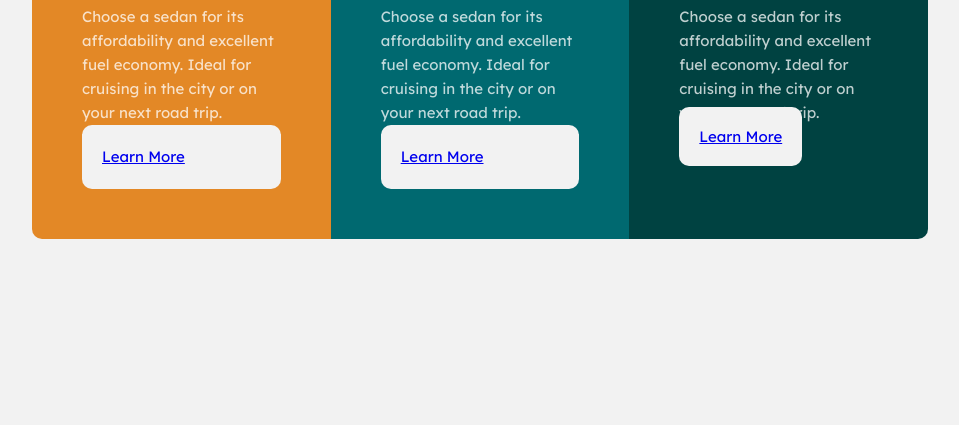
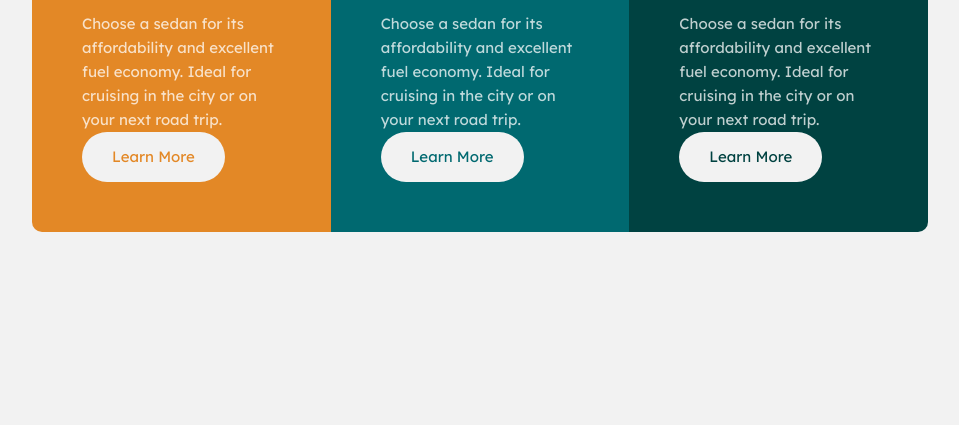
Before and after one commit to lilKriT/3-column-preview-card, a plain HTML site: page index.html in a window 1280 px wide. Shown: the part 375-800 px from the top of the page, without its empty margins (160-1119 px from the left). Drawn offline with Linux system fonts and the light colour scheme.

Commit message:
Moving forward.

```diff
--- a/css/style.css
+++ b/css/style.css
@@ -46,7 +46,7 @@ main {
 .products-column {
     flex-grow: 1;
     padding: 5rem 5rem;
-    display: flex;
+    display: inline-flex;
     flex-direction: column;
 }
 
@@ -84,6 +84,28 @@ main {
 
 .product-learn-more {
     background-color: var(--very-light-gray);
-    padding: 2rem;
-    border-radius: 10px;
+    height: 50px;
+    padding: 0 3rem;
+    border-radius: 25px;
+
+    display: flex;
+    justify-content: center;
+    align-items: center;
+    text-decoration: none;
+    align-self: start;
 }
+
+.orange-bg a.product-learn-more:link,
+.orange-bg a.product-learn-more:visited {
+    color: var(--bright-orange);
+}
+
+.dark-cyan-bg a.product-learn-more:link,
+.dark-cyan-bg a.product-learn-more:visited {
+    color: var(--dark-cyan);
+}
+
+.very-dark-cyan-bg a.product-learn-more:link,
+.very-dark-cyan-bg a.product-learn-more:visited {
+    color: var(--very-dark-cyan);
+}
--- a/index.html
+++ b/index.html
@@ -62,11 +62,9 @@
                     or on your next road trip.
                 </p>
 
-                <div>
-                    <a href="#" class="product-learn-more">
-                        Learn More
-                    </a>
-                </div>
+                <a href="#" class="product-learn-more">
+                    Learn More
+                </a>
             </div>
 
         </div>
```
